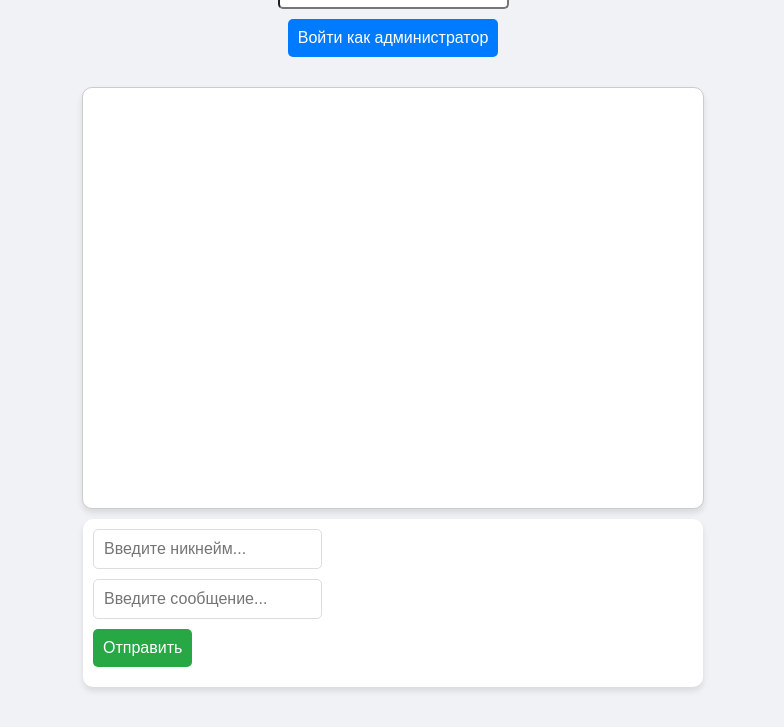
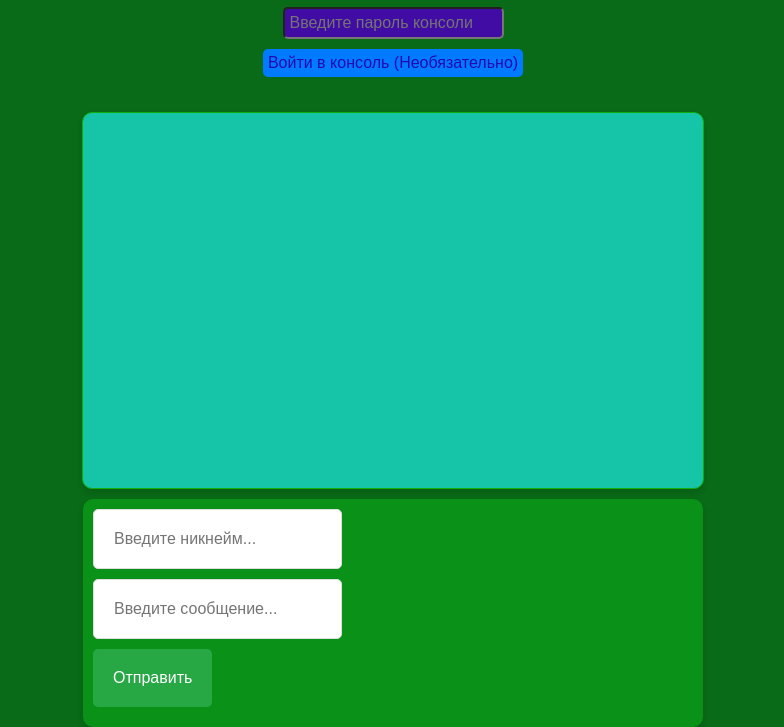
Before and after one commit to NewFaikStr/SuperChat, a plain HTML site: page index.html in a window 1280 px wide. Shown: the part 73-800 px from the top of the page, without its empty margins (247-1031 px from the left). Drawn offline with Linux system fonts and the light colour scheme; no server answers.

Commit message:
Add files via upload

```diff
--- a/index.html
+++ b/index.html
@@ -4,6 +4,7 @@
     <meta charset="UTF-8">
     <meta name="viewport" content="width=device-width, initial-scale=1.0">
     <title>Супер чат</title>
+    <h1 style="color: white;">"Супер чат" это чат созданный для общения!</h1>
     <style>
         body {
             font-family: Arial, sans-serif;
@@ -13,24 +14,25 @@
             justify-content: center;
             height: 100vh;
             margin: 0;
-            background-color: #f0f2f5;
+            background-color: #096a17;
         }
         #loginForm {
             display: flex;
             flex-direction: column;
             align-items: center;
-            margin-bottom: 20px;
+            margin-bottom: 25px;
         }
         #loginForm input, #loginForm button {
             margin-bottom: 10px;
-            padding: 10px;
+            padding: 5px;
             font-size: 16px;
             box-sizing: border-box;
             border-radius: 5px;
+            background-color: rgb(65, 12, 164);
         }
         #loginForm button {
             background-color: #007bff;
-            color: #fff;
+            color: #2509b0;
             border: none;
             cursor: pointer;
         }
@@ -42,11 +44,11 @@
             max-width: 600px;
             height: 400px;
             border-radius: 10px;
-            border: 1px solid #ccc;
+            border: 1px solid #0fae0d;
             overflow-y: scroll;
             margin-bottom: 10px;
             padding: 10px;
-            background-color: #fff;
+            background-color: #16c4a7;
             box-shadow: 0 4px 6px rgba(0, 0, 0, 0.1);
         }
         #messageInput {
@@ -56,13 +58,13 @@
             flex-direction: column;
             align-items: flex-start;
             padding: 10px;
-            background-color: #fff;
+            background-color: #0a9118;
             border-radius: 10px;
             box-shadow: 0 4px 6px rgba(0, 0, 0, 0.1);
         }
         #messageInput input, #messageInput button {
             margin-bottom: 10px;
-            padding: 10px;
+            padding: 20px;
             font-size: 16px;
             border-radius: 5px;
         }
@@ -76,7 +78,7 @@
             cursor: pointer;
         }
         #messageInput button:hover {
-            background-color: #218838;
+            background-color: #16cca2;
         }
         .message {
             display: flex;
@@ -84,7 +86,7 @@
             margin-bottom: 10px;
             padding: 10px;
             border-radius: 10px;
-            background-color: #f8f9fa;
+            background-color: #1fa2bf;
             box-shadow: 0 2px 4px rgba(0, 0, 0, 0.1);
         }
         .message p {
@@ -126,7 +128,7 @@
 <body>
     <div id="loginForm">
         <input type="password" id="adminPassword" placeholder="Введите пароль консоли" />
-        <button id="loginButton">Войти как администратор</button>
+        <button id="loginButton">Войти в консоль (Необязательно)</button>
     </div>
 
     <div id="chat"></div>
```
